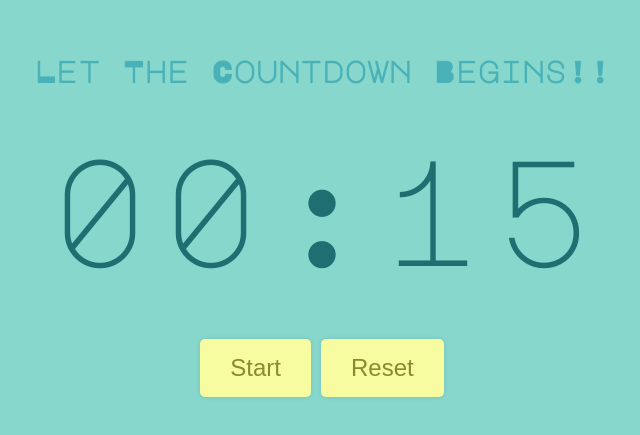
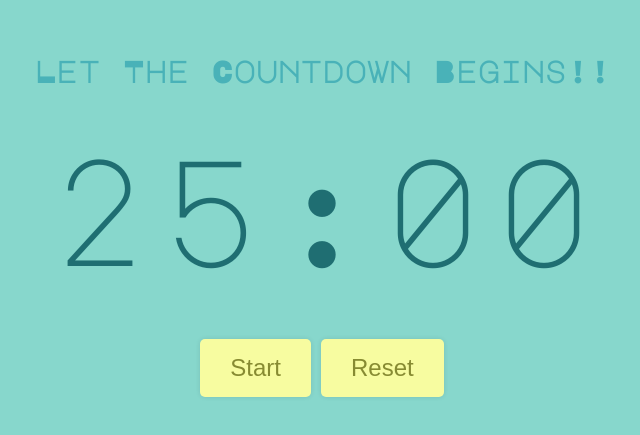
Before and after one commit to Avishek-kr/Timer-reactjs, a React (Create React App) app: page / in a window 1280 px wide. Shown: the part 177-612 px from the top of the page, without its empty margins (318-958 px from the left). Built offline with nearby package versions, Linux system fonts and the light colour scheme; the HTML template or start-up script is replaced by a standard one.

Commit message:
completed

```diff
--- a/src/App.js
+++ b/src/App.js
@@ -9,7 +9,7 @@ function padTime(time){
 
 export default function App() {
   const [title,setTitle]=useState("Let The Countdown Begins!!");
-  const [timeLeft, SetTimeLeft]= useState(15);
+  const [timeLeft, SetTimeLeft]= useState(25*60);
   const [isRunning, setIsRunning] = useState(false)
   let intervalRef=useRef(null);
 
```
